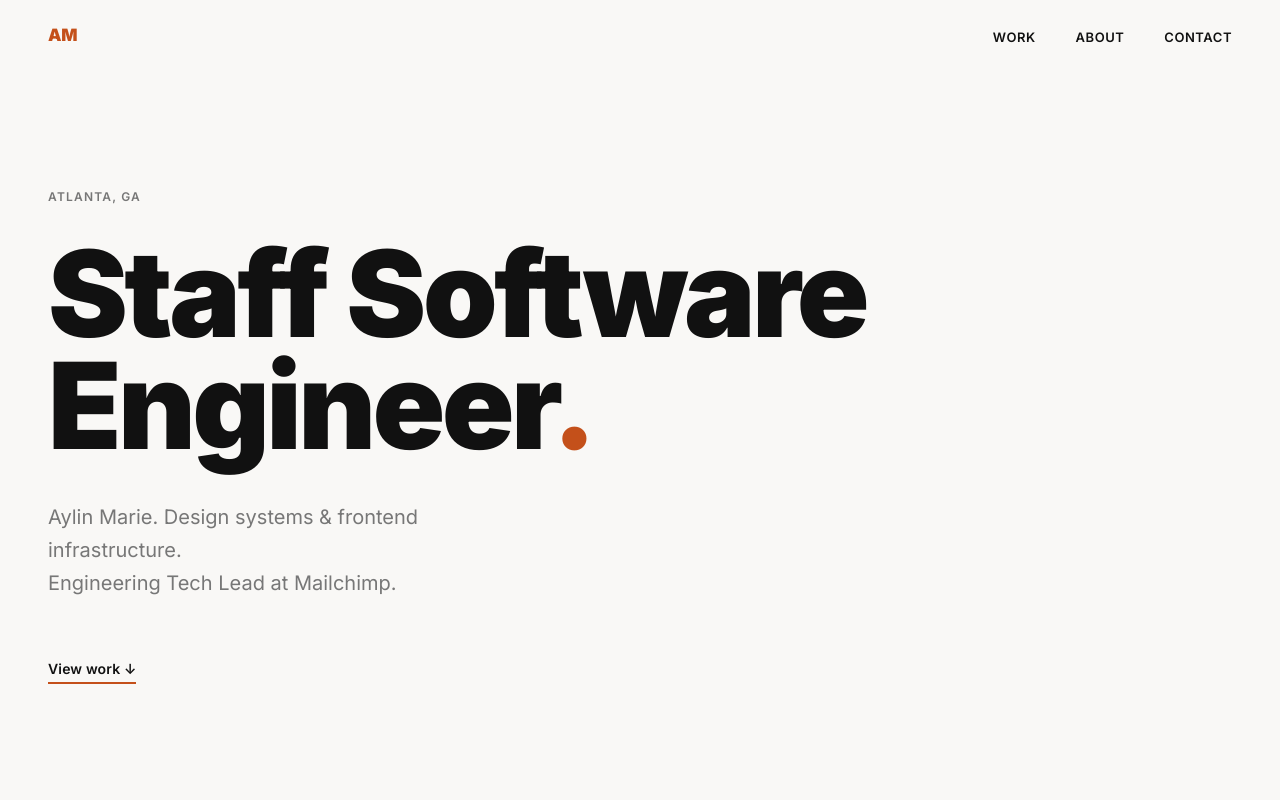
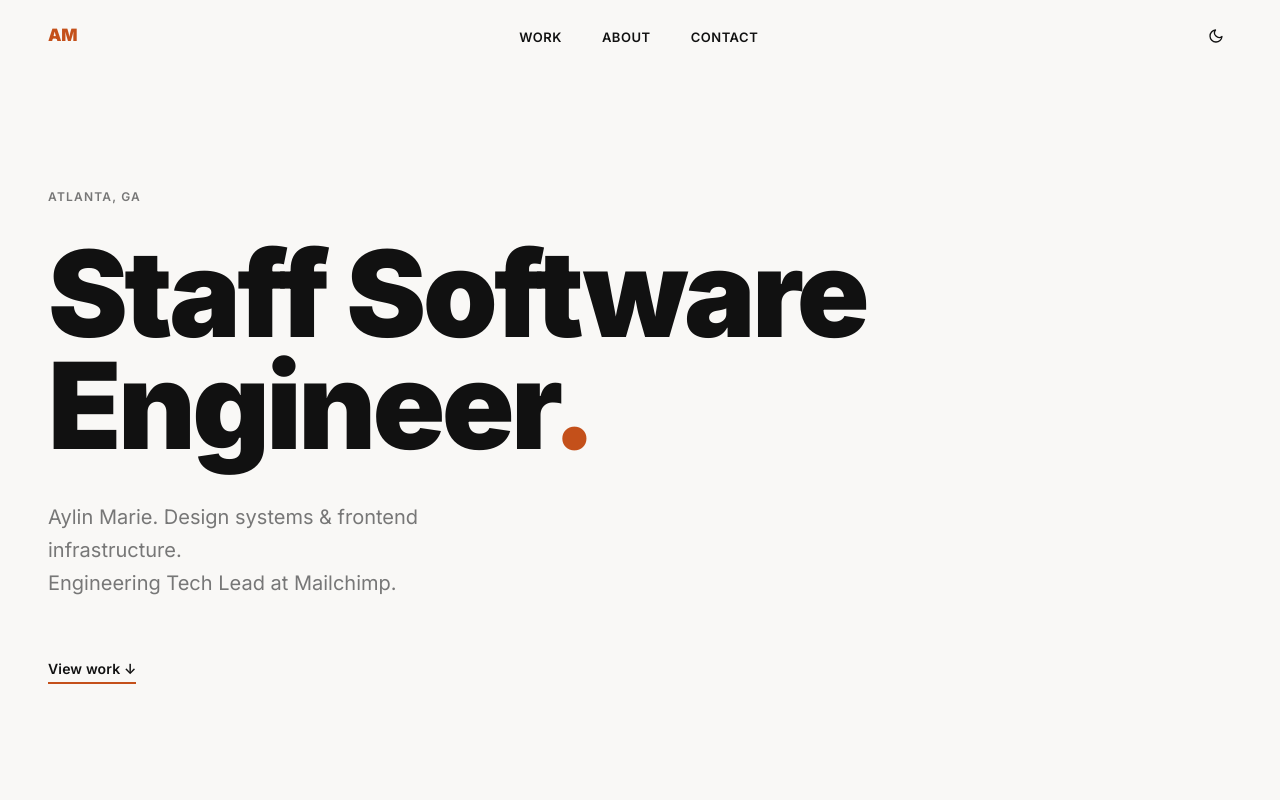
Before and after one commit to aylinmarie/portfolio, a React (Vite) app: page / in a window 1280 px wide. Shown: the top 800 px of the page. Built offline with nearby package versions, Linux system fonts and the light colour scheme.

Commit message:
feat: add dark mode toggle
Moon/sun icon button in the nav. Reads system preference on first
load, persists to localStorage. CSS-variable-based theming with no
flash — dark bg #111111, warm white text #EDECE8, orange unchanged.

https://claude.ai/code/session_018YUCPH263uUXdCkJSJ3Exu

```diff
--- a/src/components/Nav.module.css
+++ b/src/components/Nav.module.css
@@ -10,7 +10,7 @@
 }
 
 .scrolled {
-  background: rgba(249, 248, 246, 0.94);
+  background: var(--nav-scrolled-bg);
   backdrop-filter: blur(10px);
   box-shadow: 0 1px 0 var(--border);
 }
@@ -52,6 +52,31 @@
 
 .link:hover {
   color: var(--orange);
+}
+
+.themeToggle {
+  display: flex;
+  align-items: center;
+  justify-content: center;
+  width: 32px;
+  height: 32px;
+  background: none;
+  border: none;
+  cursor: pointer;
+  color: var(--black);
+  border-radius: 50%;
+  transition: color 0.2s, background 0.2s;
+  flex-shrink: 0;
+}
+
+.themeToggle:hover {
+  color: var(--orange);
+  background: var(--border);
+}
+
+.themeToggle svg {
+  width: 16px;
+  height: 16px;
 }
 
 .hamburger {
--- a/src/components/Nav.tsx
+++ b/src/components/Nav.tsx
@@ -1,4 +1,5 @@
 import { useState, useEffect } from 'react'
+import { useTheme } from '../hooks/useTheme'
 import styles from './Nav.module.css'
 
 const links = [
@@ -7,9 +8,34 @@ const links = [
   { label: 'Contact', href: '#contact' },
 ]
 
+function SunIcon() {
+  return (
+    <svg viewBox="0 0 24 24" fill="none" stroke="currentColor" strokeWidth="2" strokeLinecap="round" strokeLinejoin="round" aria-hidden="true">
+      <circle cx="12" cy="12" r="4" />
+      <line x1="12" y1="2" x2="12" y2="4" />
+      <line x1="12" y1="20" x2="12" y2="22" />
+      <line x1="4.22" y1="4.22" x2="5.64" y2="5.64" />
+      <line x1="18.36" y1="18.36" x2="19.78" y2="19.78" />
+      <line x1="2" y1="12" x2="4" y2="12" />
+      <line x1="20" y1="12" x2="22" y2="12" />
+      <line x1="4.22" y1="19.78" x2="5.64" y2="18.36" />
+      <line x1="18.36" y1="5.64" x2="19.78" y2="4.22" />
+    </svg>
+  )
+}
+
+function MoonIcon() {
+  return (
+    <svg viewBox="0 0 24 24" fill="none" stroke="currentColor" strokeWidth="2" strokeLinecap="round" strokeLinejoin="round" aria-hidden="true">
+      <path d="M21 12.79A9 9 0 1 1 11.21 3 7 7 0 0 0 21 12.79z" />
+    </svg>
+  )
+}
+
 export default function Nav() {
   const [scrolled, setScrolled] = useState(false)
   const [mobileOpen, setMobileOpen] = useState(false)
+  const { dark, toggle } = useTheme()
 
   useEffect(() => {
     const onScroll = () => setScrolled(window.scrollY > 48)
@@ -29,6 +55,14 @@ export default function Nav() {
             </li>
           ))}
         </ul>
+
+        <button
+          className={styles.themeToggle}
+          aria-label={dark ? 'Switch to light mode' : 'Switch to dark mode'}
+          onClick={toggle}
+        >
+          {dark ? <SunIcon /> : <MoonIcon />}
+        </button>
 
         <button
           className={styles.hamburger}
--- /dev/null
+++ b/src/hooks/useTheme.ts
@@ -0,0 +1,16 @@
+import { useState, useEffect } from 'react'
+
+export function useTheme() {
+  const [dark, setDark] = useState(() => {
+    const stored = localStorage.getItem('theme')
+    if (stored) return stored === 'dark'
+    return window.matchMedia('(prefers-color-scheme: dark)').matches
+  })
+
+  useEffect(() => {
+    document.documentElement.setAttribute('data-theme', dark ? 'dark' : 'light')
+    localStorage.setItem('theme', dark ? 'dark' : 'light')
+  }, [dark])
+
+  return { dark, toggle: () => setDark(d => !d) }
+}
--- a/src/index.css
+++ b/src/index.css
@@ -10,7 +10,16 @@
   --bg: #F9F8F6;
   --muted: #777777;
   --border: #E3E3E0;
+  --nav-scrolled-bg: rgba(249, 248, 246, 0.94);
   --font: 'Inter', system-ui, -apple-system, sans-serif;
+}
+
+[data-theme="dark"] {
+  --black: #EDECE8;
+  --bg: #111111;
+  --muted: #888888;
+  --border: #2A2A2A;
+  --nav-scrolled-bg: rgba(17, 17, 17, 0.94);
 }
 
 html {
```
